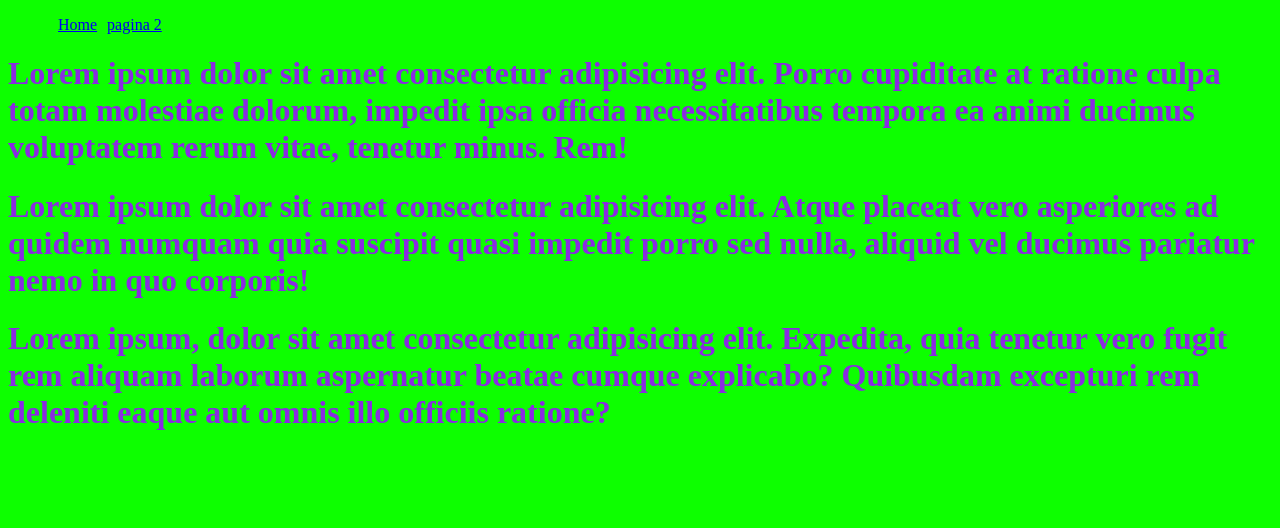
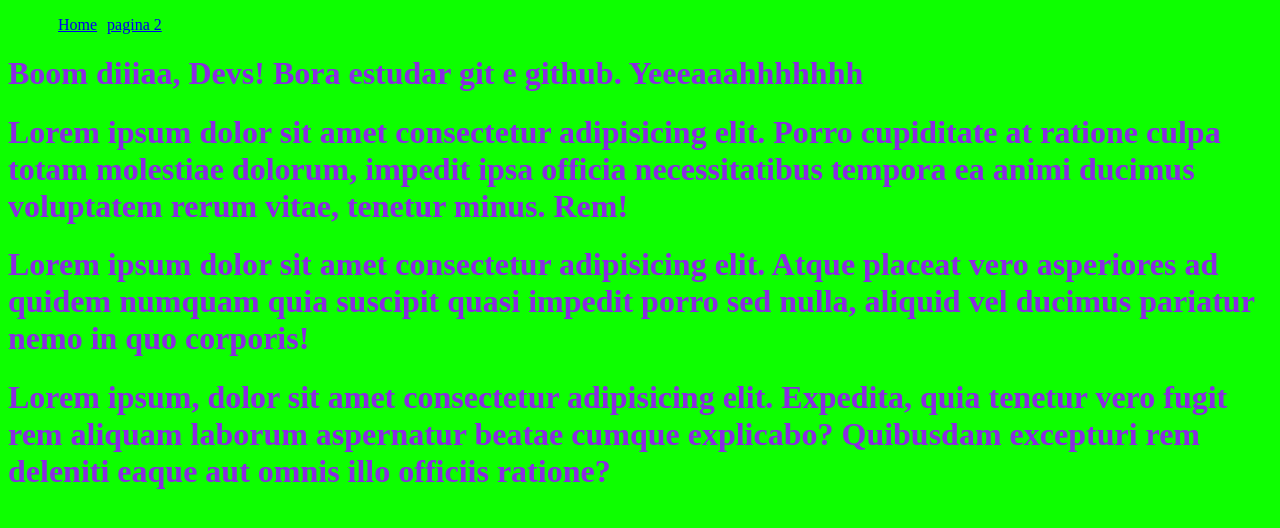
Before and after one commit to JohnnTech/repo, a plain HTML site: page index.html in a window 1280 px wide. Drawn offline with Linux system fonts and the light colour scheme.

Commit message:
atualização da index.html

```diff
--- a/index.html
+++ b/index.html
@@ -19,6 +19,7 @@
             </ul>
         </nav>
     </header>
+    <h1>Boom diiiaa, Devs! Bora estudar git e github. Yeeeaaahhhhhhh</h1>
     <h1>Lorem ipsum dolor sit amet consectetur adipisicing elit. Porro cupiditate at ratione culpa totam molestiae dolorum, impedit ipsa officia necessitatibus tempora ea animi ducimus voluptatem rerum vitae, tenetur minus. Rem!</h1>
     <h1>Lorem ipsum dolor sit amet consectetur adipisicing elit. Atque placeat vero asperiores ad quidem numquam quia suscipit quasi impedit porro sed nulla, aliquid vel ducimus pariatur nemo in quo corporis!</h1>
     <h1>Lorem ipsum, dolor sit amet consectetur adipisicing elit. Expedita, quia tenetur vero fugit rem aliquam laborum aspernatur beatae cumque explicabo? Quibusdam excepturi rem deleniti eaque aut omnis illo officiis ratione?</h1>
```
